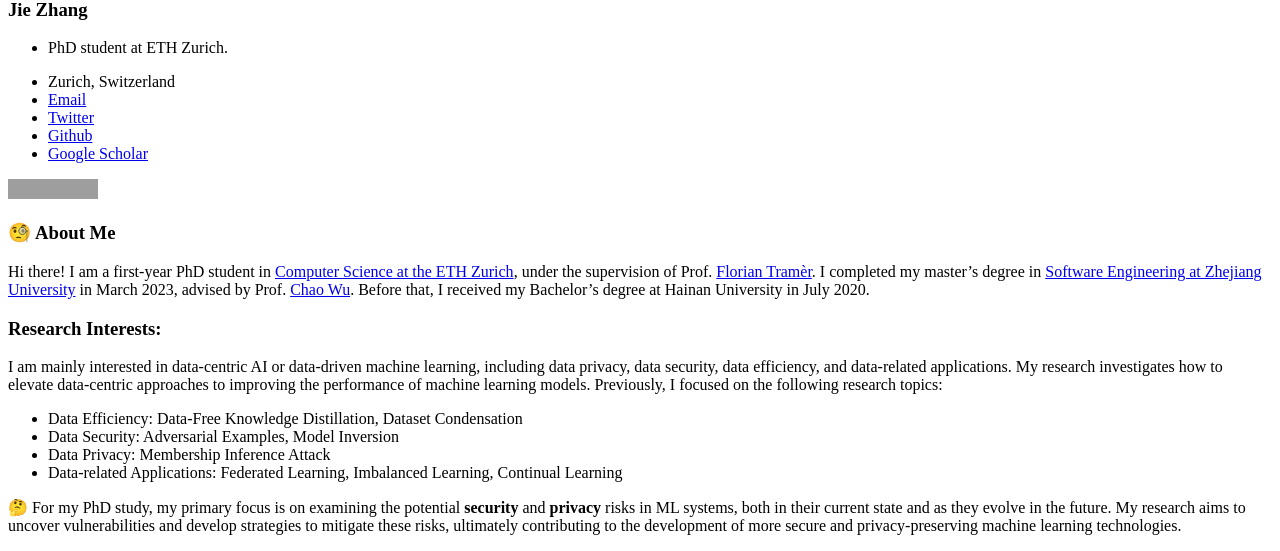
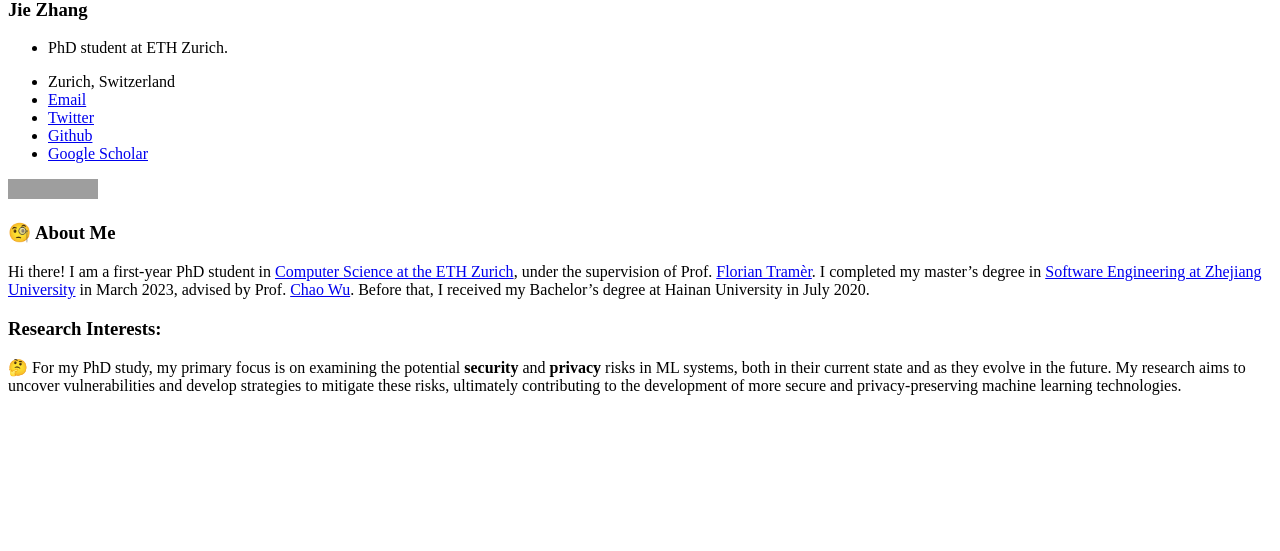
Before and after one commit to zj-jayzhang/zj-jayzhang.github.io, a Jekyll site: the page built from _pages/includes/intro.md, in a window 1280 px wide. Shown: the part 544-1095 px from the top of the page. Built offline with Jekyll 4.4.1, drawn with Linux system fonts in a browser that asks for light colours; our own code applies the rules of GitHub Pages for plain Markdown files; after the commit the page ends 955 px from its top, so only the background shows below that; grey boxes are pictures that could not be loaded.

Commit message:
Update intro.md

```diff
--- a/_pages/includes/intro.md
+++ b/_pages/includes/intro.md
@@ -7,10 +7,11 @@
 <!-- Previously, I interned at Sony AI for half a year, focusing on AI security and model compression. Before that, I also interned at Tencent Youtu Lab for one year, exploring federated learning and adversarial attacks. -->
 
 ### **Research Interests**:
-I am mainly interested in data-centric AI or data-driven machine learning, including data privacy, data security, data efficiency, and data-related applications. My research investigates how to elevate data-centric approaches to improving the performance of machine learning models. Previously, I focused on the following research topics:
+<!--  I am mainly interested in data-centric AI or data-driven machine learning, including data privacy, data security, data efficiency, and data-related applications. My research investigates how to elevate data-centric approaches to improving the performance of machine learning models. Previously, I focused on the following research topics:
 - Data Efficiency: Data-Free Knowledge Distillation, Dataset Condensation
 - Data Security: Adversarial Examples, Model Inversion
 - Data Privacy: Membership Inference Attack
 - Data-related Applications: Federated Learning, Imbalanced Learning, Continual Learning
+ -->
 
 🤔 For my PhD study,  my primary focus is on examining the potential **security** and **privacy** risks in ML systems, both in their current state and as they evolve in the future. My research aims to uncover vulnerabilities and develop strategies to mitigate these risks, ultimately contributing to the development of more secure and privacy-preserving machine learning technologies.
```
